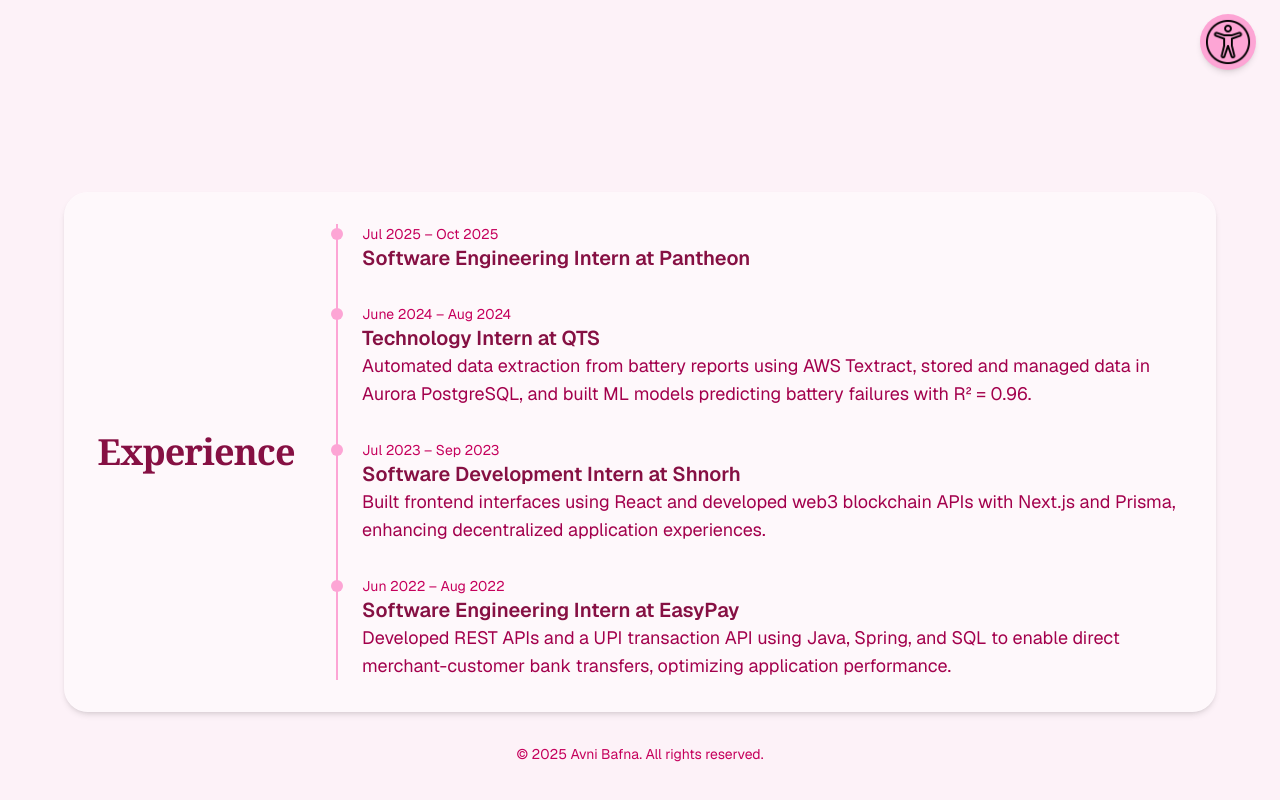
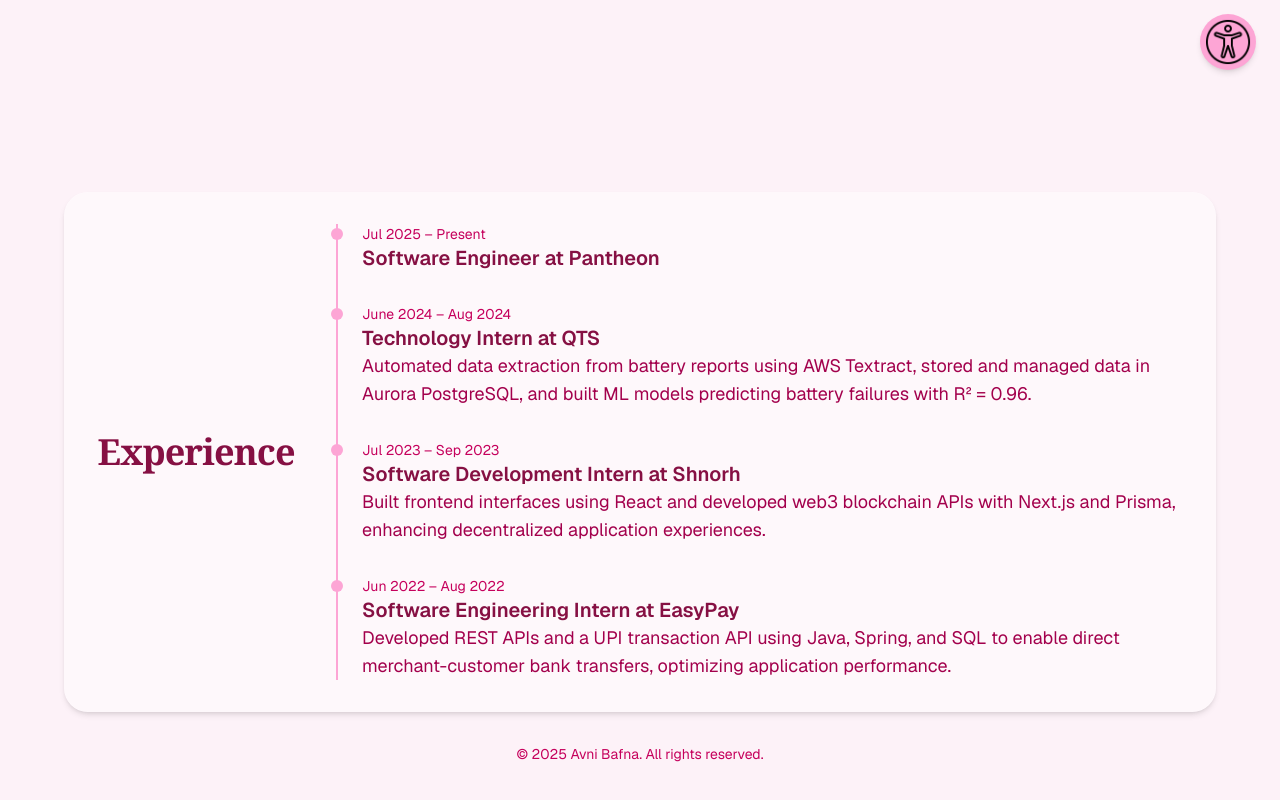
Before and after one commit to AvniBafna/avni-bafna, a Next.js app: page / in a window 1280 px wide. Shown: the part 706-1506 px from the top of the page. Built offline with nearby package versions, Linux system fonts and the light colour scheme.

Commit message:
Update page.tsx

```diff
--- a/app/page.tsx
+++ b/app/page.tsx
@@ -200,8 +200,8 @@
           <div className="relative border-l-2 border-pink-300 pl-6 space-y-8">
             {[
               {
-                date: "Jul 2025 – Oct 2025",
-                title: "Software Engineering Intern at Pantheon",
+                date: "Jul 2025 – Present",
+                title: "Software Engineer at Pantheon",
                 description: "",
               },
               {
```
